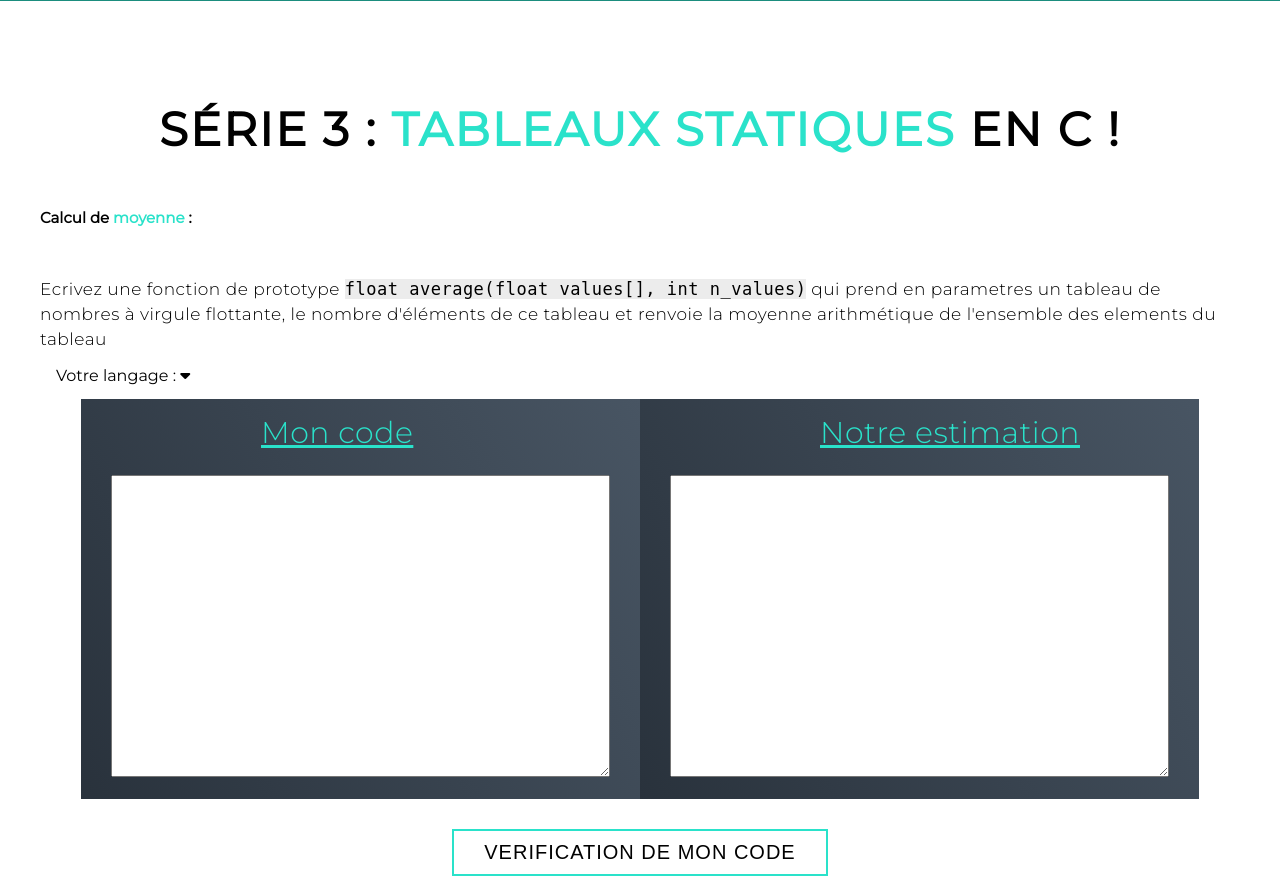
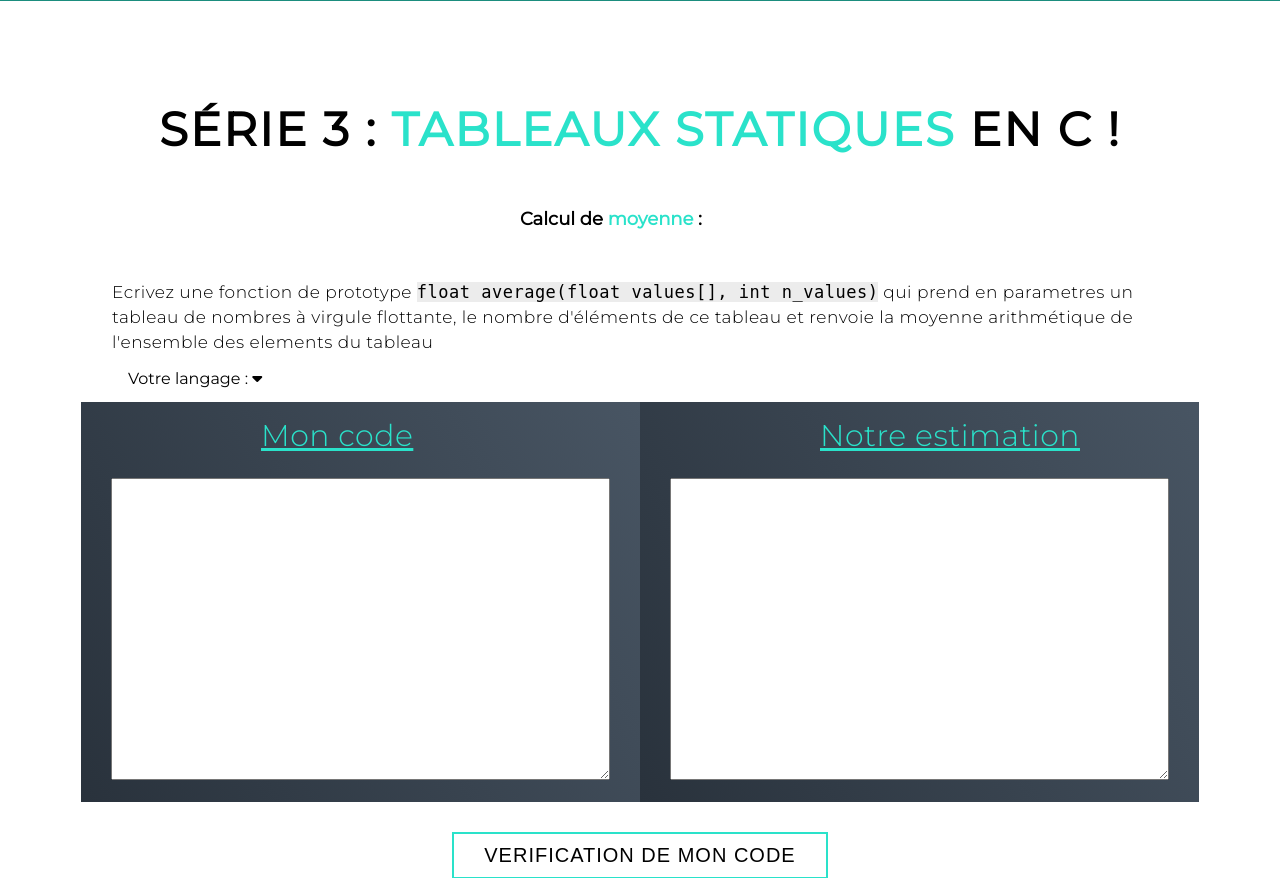
Before and after one commit to ktazi/BugDestructor, a Flask app: page / in a window 1280 px wide. Shown: the part 1667-2545 px from the top of the page. Run offline with Flask 2, Linux system fonts and the light colour scheme; some libraries are stand-ins or nearby versions.

Commit message:
modif notebooks

```diff
--- a/Dataset/file_sashimi.py
+++ b/Dataset/file_sashimi.py
@@ -194,5 +194,3 @@ def sashimi_str(txt):
         for word in l:
             t.append(word)
     return t
-
-print(sashimi_str('mystring = "";'))
--- a/Dataset/prepare_data.py
+++ b/Dataset/prepare_data.py
@@ -9,7 +9,7 @@ def code_to_lex(txt):
     return stringify.to_ascii(stringify.findType(file_sashimi.sashimi_str(txt)))
 
 def return_prediction_moy(txt):
-    model = load_model('../Machine_Learning/modeles/model_moyenne')
+    model = load_model('Machine_Learning/modeles/model_moyenne')
     df = pd.DataFrame([{"answer":code_to_lex(txt)}])
     tok = Tokenizer(char_level=True)
     tok.fit_on_texts(df.answer)
@@ -17,5 +17,3 @@ def return_prediction_moy(txt):
     X = sequence.pad_sequences(X, maxlen=265)
     pre = model.predict(X)[0][0]
     return ("Nous estimons que le programme ne compile pas "if pre < 0.5 else "Nous estimons que le programme compile") + "\n\nSur une échelle de 0 à 1 (ou 0 = certitude que cela ne compile pas, 1= certitude que cela compile), notre modèle lui a donné une note de "+str(pre)
-
-#return_prediction_moy("float average(float values[], int n_vals){int i;float res=0;for(i=0;i<n_vals;i++)res+=values[i];return (res/n_values);")
--- a/Interface/app.py
+++ b/Interface/app.py
@@ -7,7 +7,6 @@ fudge = ""
 
 @app.route('/')
 def index():
-
     return render_template('Interface/Index.html', pouet=pouet)
 
 
@@ -20,6 +19,5 @@ def submit():
     return render_template('Interface/Index.html', pouet=pouet, fudge=fudge)
 
 
-
 if __name__ == '__main__':
     app.run()
--- a/Interface/templates/Interface/index.html
+++ b/Interface/templates/Interface/index.html
@@ -75,11 +75,11 @@
                 <section class="section-title">
                     <h1>Série 3 :  <span>Tableaux statiques</span> en C !</h1>
                 </section>
-                    <h1 id="text_intro">Calcul de <span>moyenne  </span>:</h1>
+                    <h1 id="text_intro" style="margin-left: 40%; font-size: large">Calcul de <span>moyenne  </span>:</h1>
                 <div>
-                    <p>Ecrivez une fonction de prototype <code>float average(float values[], int n_values)</code> qui prend en parametres un tableau de nombres à virgule flottante, le nombre d'éléments de ce tableau et renvoie la moyenne arithmétique de l'ensemble des elements du tableau</p>
+                    <p style="margin-left: 6%;margin-right: 6%">Ecrivez une fonction de prototype <code>float average(float values[], int n_values)</code> qui prend en parametres un tableau de nombres à virgule flottante, le nombre d'éléments de ce tableau et renvoie la moyenne arithmétique de l'ensemble des elements du tableau</p>
                 </div>
-                <div class="dropdown">
+                <div class="dropdown" style="margin-left: 6%;margin-right: 6%">
                     <button class="dropbtn">Votre langage :
                       <i class="fa fa-caret-down"></i>
                     </button>
```
Also changed, not shown: Dataset/dataFrameCreation.py (+5 -3 lines), Demo/coolVoltaire.png (renamed from Interface/cool voltair.PNG), README.md, 5 other files.
